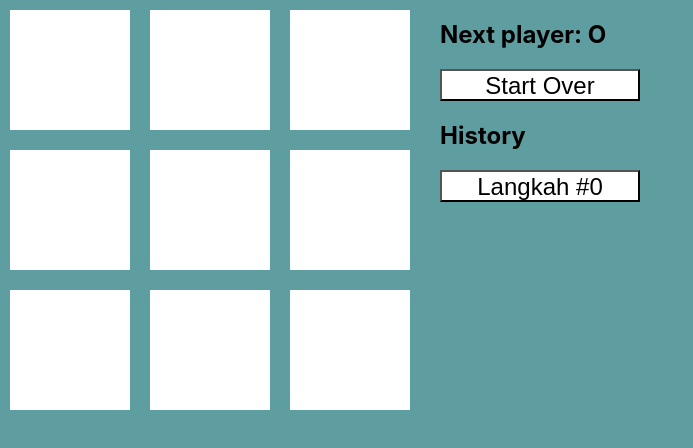
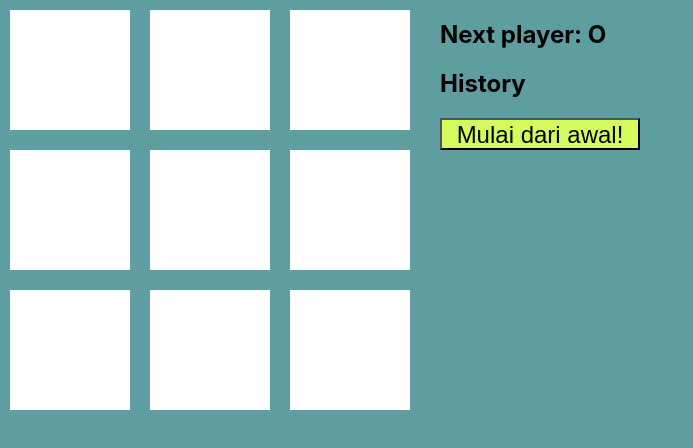
Before and after one commit to fdhani/tic-tac-toe, a React (Create React App) app: page / in a window 1280 px wide. Shown: the top 448 px of the page, without its empty margins (0-693 px from the left). Built offline with nearby package versions, Linux system fonts and the light colour scheme.

Commit message:
update experience

```diff
--- a/package.json
+++ b/package.json
@@ -6,6 +6,7 @@
     "@testing-library/jest-dom": "^5.17.0",
     "@testing-library/react": "^13.4.0",
     "@testing-library/user-event": "^13.5.0",
+    "gh-pages": "^6.1.1",
     "react": "^18.3.1",
     "react-dom": "^18.3.1",
     "react-scripts": "5.0.1",
--- a/src/App.css
+++ b/src/App.css
@@ -36,3 +36,12 @@
   font-size: 24px;
   display: block;
 }
+
+.button:hover {
+  background-color: #bfbfbf;
+  cursor: pointer;
+}
+
+.button[data-active="true"] {
+  background-color: #d4fb5d;
+}
--- a/src/App.js
+++ b/src/App.js
@@ -17,11 +17,6 @@ const App = () => {
   const board = timeline[currentStep].board;
   const isXNext = timeline[currentStep].isXNext;
   const winner = calculateWinner(board);
-
-  const handleResetGameClick = () => {
-    // setBoard(Array(9).fill(null));
-    // setIsXNext(false);
-  };
 
   const handleSquareClick = (index) => {
     if (winner) return;
@@ -51,12 +46,9 @@ const App = () => {
     <div className="container">
       <Board board={board} onAction={handleSquareClick} />
       <div>
-        <GameInfo
-          winner={winner}
-          isXNext={isXNext}
-          onReset={handleResetGameClick}
-        />
+        <GameInfo winner={winner} isXNext={isXNext} />
         <Timeline
+          currentStep={currentStep}
           timeline={timeline}
           onTimelineItemClick={handleTimelineItemClick}
         />
--- a/src/components/Button.js
+++ b/src/components/Button.js
@@ -1,6 +1,6 @@
-const Button = ({ children, onClick }) => {
+const Button = ({ children, onClick, active }) => {
   return (
-    <button className="button" onClick={onClick}>
+    <button className="button" onClick={onClick} data-active={active}>
       {children}
     </button>
   );
--- a/src/components/GameInfo.js
+++ b/src/components/GameInfo.js
@@ -1,10 +1,4 @@
-import Button from "./Button";
-
-const GameInfo = ({ winner, isXNext, onReset }) => {
-  const handleResetGameClick = () => {
-    onReset();
-  };
-
+const GameInfo = ({ winner, isXNext }) => {
   return (
     <div className="game-info">
       {winner ? (
@@ -12,8 +6,6 @@ const GameInfo = ({ winner, isXNext, onReset }) => {
       ) : (
         <h2>Next player: {isXNext ? "X" : "O"}</h2>
       )}
-
-      <Button onClick={handleResetGameClick}>Start Over</Button>
     </div>
   );
 };
--- a/src/components/Timeline.js
+++ b/src/components/Timeline.js
@@ -1,15 +1,26 @@
 import React from "react";
 import Button from "./Button";
 
-const Timeline = ({ timeline, onTimelineItemClick }) => {
+const Timeline = ({ timeline, onTimelineItemClick, currentStep }) => {
   return (
     <>
       <h2>History</h2>
-      {timeline.map((_, index) => (
-        <Button key={index} onClick={() => onTimelineItemClick(index)}>
-          Langkah #{index}
-        </Button>
-      ))}
+      {timeline.map((_, index) => {
+        let buttonText = `Langkah #${index}`;
+
+        if (index === 0) {
+          buttonText = "Mulai dari awal!";
+        }
+        return (
+          <Button
+            active={currentStep === index}
+            key={index}
+            onClick={() => onTimelineItemClick(index)}
+          >
+            {buttonText}
+          </Button>
+        );
+      })}
     </>
   );
 };
```
Also changed, not shown: 1 other file (tests, documents, lock files or other folders).
